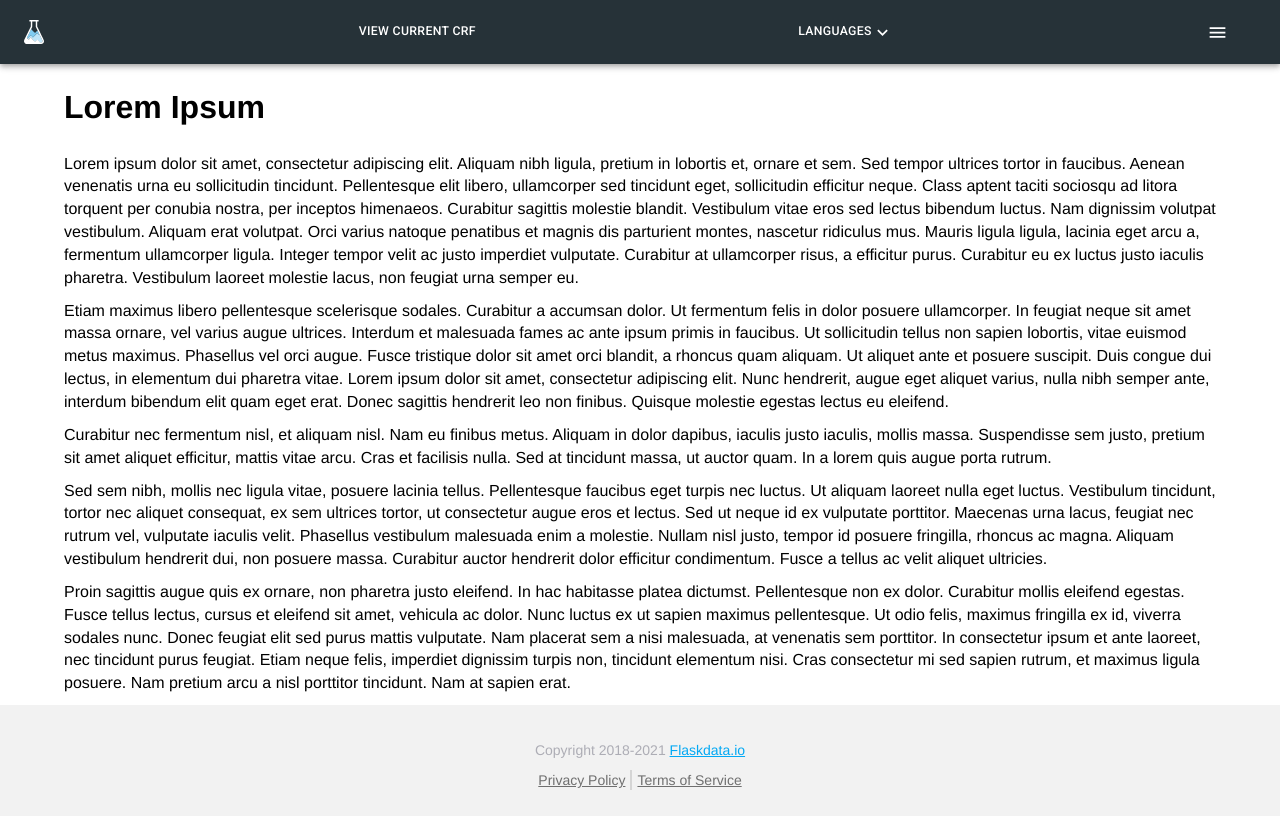
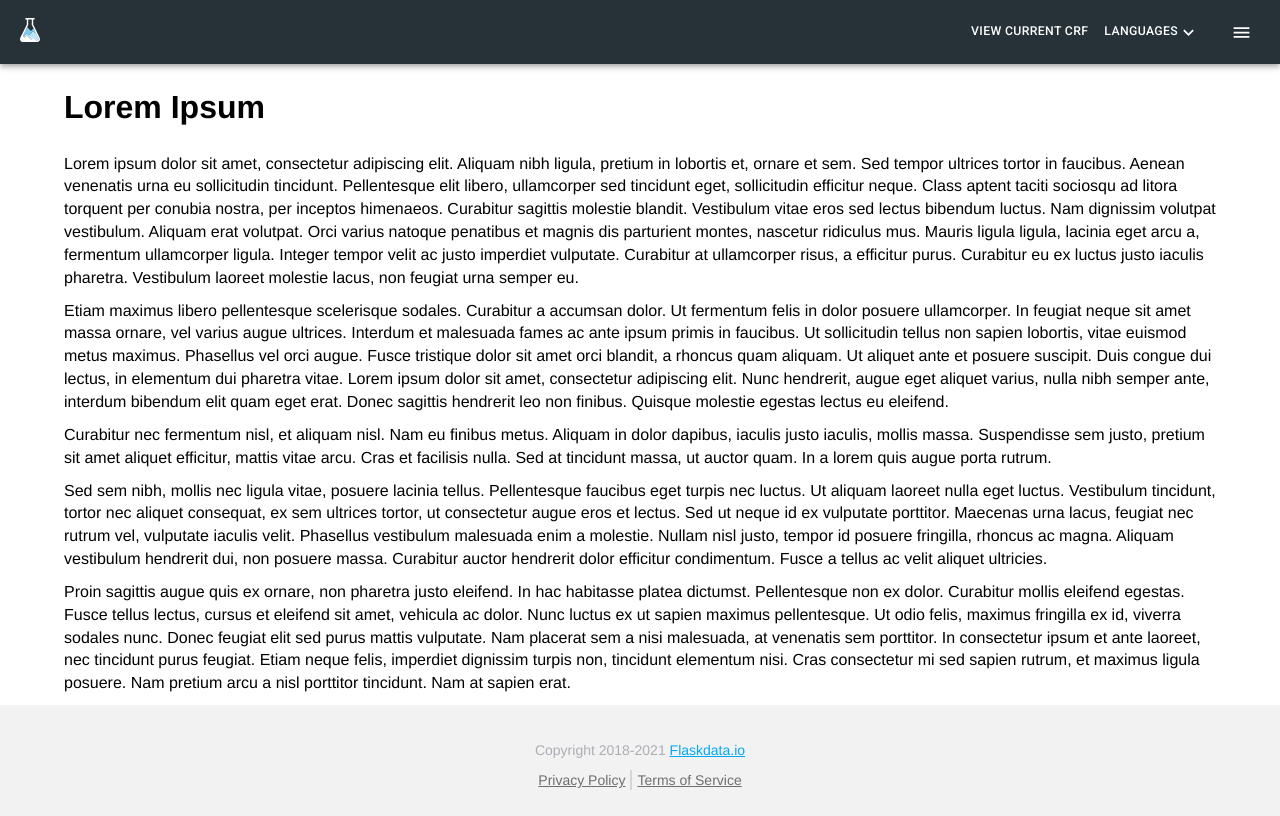
Before and after one commit to nakhaev/viever, a React (Create React App) app: page / in a window 1280 px wide. Built offline with nearby package versions, Linux system fonts and the light colour scheme.

Commit message:
Header component was improved

```diff
--- a/src/App.js
+++ b/src/App.js
@@ -3,7 +3,7 @@ import '@fontsource/roboto/400.css';
 import '@fontsource/roboto/500.css';
 import '@fontsource/roboto/700.css';
 import './App.scss';
-import Viewer from './pages/Viewer/Viewer';
+import Viewer from './pages/Viewer';
 
 function App() {
     let styles = ['App']
--- a/src/components/Footer/Footer.scss
+++ b/src/components/Footer/Footer.scss
@@ -10,5 +10,31 @@
     border-bottom: 1px solid #d5d5d5;
     margin: 35px 0;
   }
+  .footer-menu {
+    padding-left: 0;
+    padding-right: 0;
+    .footer-link {
+      margin-bottom: 16px;
+      a {
+        color: #6f6f6f;
+        text-decoration: underline;
+      }
+    }
+    .vertical-delimiter {
+      padding: 0;
+      width: 2px;
+      position: relative;
+      &:after {
+        top: 0;
+        left: 0;
+        width: 2px;
+        content: '';
+        height: 100%;
+        display: block;
+        position: absolute;
+        background: #d5d5d5;
+      }
+    }
+  }
   @media ( max-width: 320px ) { font-size: 12px}
 }
--- a/src/components/Header/Header.js
+++ b/src/components/Header/Header.js
@@ -3,14 +3,13 @@ import './Header.scss';
 import AppBar from '@mui/material/AppBar';
 import Box from '@mui/material/Box';
 import Toolbar from '@mui/material/Toolbar';
-import Typography from '@mui/material/Typography';
 import Button from '@mui/material/Button';
 import IconButton from '@mui/material/IconButton';
 import MenuIcon from '@mui/icons-material/Menu';
-import { Grid } from '@mui/material';
 import { Menu } from '@mui/material';
 import { MenuItem } from '@mui/material';
 import ExpandMoreIcon from '@mui/icons-material/ExpandMore';
+import config from '../../config';
 
 export default function Header() {
     const [anchorEl, setAnchorEl] = useState(null);
@@ -25,8 +24,11 @@ export default function Header() {
     return(
         <Box sx={{ flexGrow: 1 }} id="header">
             <AppBar position="static" style={{backgroundColor: '#263238'}}>
-                <Toolbar style={{justifyContent: 'space-between'}}>
-                    <img alt="home" height="24px" src="/flask_white_icon.svg" />
+                <a href={config.flaskUrl}>
+                    <img alt="home" height="24px" src="/flask_white_icon.svg" id="logoImage"/>
+                </a>
+
+                <Toolbar id="navigation">
                     <Button color="inherit"> View current CRF </Button>
 
                     <Button
@@ -54,16 +56,18 @@ export default function Header() {
                         <MenuItem onClick={handleClose}>Hebrew</MenuItem>
                     </Menu>
 
+
+                </Toolbar>
                 <IconButton
                     size="large"
                     edge="start"
                     color="inherit"
                     aria-label="menu"
                     sx={{ mr: 2 }}
+                    id="menuButton"
                 >
                     <MenuIcon />
                 </IconButton>
-                </Toolbar>
             </AppBar>
         </Box>
     )
--- a/src/components/Header/Header.scss
+++ b/src/components/Header/Header.scss
@@ -0,0 +1,15 @@
+#header {
+  header {
+    background-color: rgb(38, 50, 56);
+    flex-direction: row;
+    justify-content: space-between;
+    align-items: center;
+  }
+  #navigation {
+    flex-grow: 1;
+    justify-content: flex-end;
+  }
+  #logoImage {
+    padding: 0 20px;
+  }
+}
--- a/src/index.scss
+++ b/src/index.scss
@@ -24,32 +24,6 @@ html, body {
   }
 }
 
-.footer-menu {
-  padding-left: 0;
-  padding-right: 0;
-  .footer-link {
-    margin-bottom: 16px;
-    a {
-      color: #6f6f6f;
-      text-decoration: underline;
-    }
-  }
-  .vertical-delimiter {
-    padding: 0;
-    width: 2px;
-    position: relative;
-    &:after {
-      top: 0;
-      left: 0;
-      width: 2px;
-      content: '';
-      height: 100%;
-      display: block;
-      position: absolute;
-      background: #d5d5d5;
-    }
-  }
-}
 p {
   margin: 0 0 10px;
 }
--- a/src/pages/Viewer/Viewer.js
+++ b/src/pages/Viewer.js
@@ -1,9 +1,9 @@
 import React from 'react';
 import { Container } from '@mui/material';
 
-import BaseLayout from '../../components/BaseLayout';
-import Header from '../../components/Header/Header';
-import Footer from '../../components/Footer/Footer';
+import BaseLayout from '../components/BaseLayout';
+import Header from '../components/Header/Header';
+import Footer from '../components/Footer/Footer';
 
 
 export default function Viewer() {
```
Lines whose indentation alone changed are shown as unchanged.
